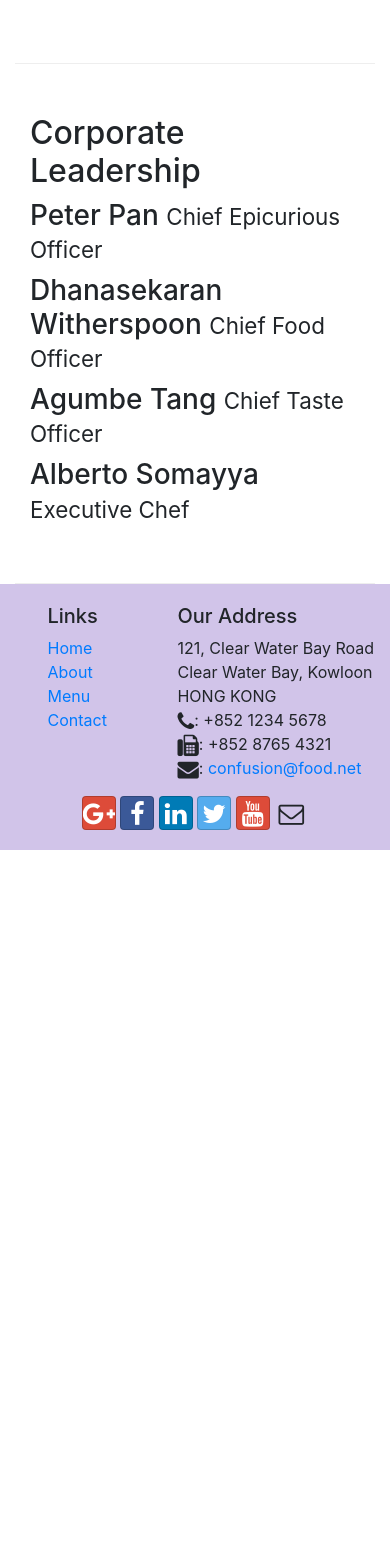
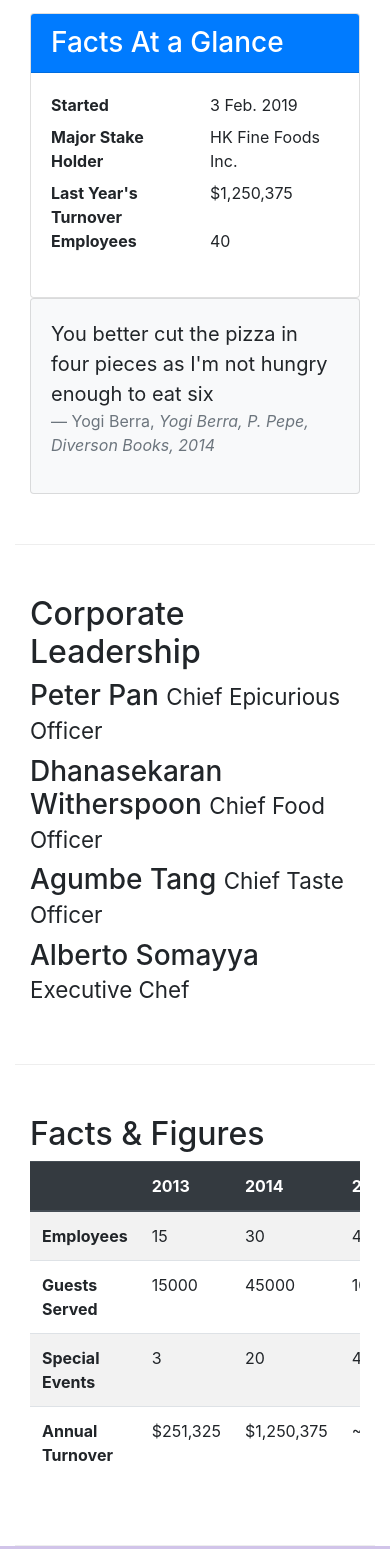
Before and after one commit to jamesMeier/BScoursera, a website: page aboutus.html in a window 390 px wide. Shown: the part 1036-2585 px from the top of the page. Before the commit the page ends 1886 px from the top, so only its background shows below. Drawn offline with nearby package versions, Linux system fonts and the light colour scheme.

Commit message:
card table

```diff
--- a/aboutus.html
+++ b/aboutus.html
@@ -113,6 +113,32 @@
             cuisines in a pan.
           </p>
         </div>
+        <div class="col-sm">
+          <div class="card">
+            <h3 class="card-header bg-primary text-white">Facts At a Glance</h3>
+            <div class="card-body">
+              <dl class="row">
+                <dt class="col-6">Started</dt>
+                <dd class="col-6" >3 Feb. 2019</dd>
+                <dt class="col-6">Major Stake Holder</dt>
+                <dd class="col-6">HK Fine Foods Inc.</dd>
+                <dt class="col-6">Last Year's Turnover</dt>
+                <dd class="col-6">$1,250,375</dd>
+                <dt class="col-6">Employees</dt>
+                <dd class="col-6">40</dd>
+              </dl>
+            </div>
+          </div>
+        </div>
+      <div class="col-12">
+        <div class="card card-body bg-light">
+          <blockquote class="blockquote">
+            <p class="mb-0">You better cut the pizza in four pieces as I'm not hungry enough to eat six</p>
+            <footer class="blockquote-footer">Yogi Berra,<cite title="Source Title"> Yogi Berra, P. Pepe, Diverson Books, 2014</cite></footer>
+
+          </blockquote>
+        </div>
+      </div>
       </div>
 
       <div class="">
@@ -166,6 +192,50 @@
           </div>
         </div>
       </div>
+      <div class="row row-content">
+        <div class="col-12 col-sm-9">
+          <h2>Facts &amp; Figures</h2>
+          <div class="table-responsive">
+                    <table class="table table-striped">
+                        <thead class="thead-dark">
+                            <tr>
+                                <th>&nbsp;</th>
+                                <th>2013</th>
+                                <th>2014</th>
+                                <th>2015</th>
+                            </tr>
+                        </thead>
+                        <tbody>
+                            <tr>
+                                <th>Employees</th>
+                                <td>15</td>
+                                <td>30</td>
+                                <td>40</td>
+                            </tr>
+                            <tr>
+                                <th>Guests Served</th>
+                                <td>15000</td>
+                                <td>45000</td>
+                                <td>100,000</td>
+                            </tr>
+                            <tr>
+                                <th>Special Events</th>
+                                <td>3</td>
+                                <td>20</td>
+                                <td>45</td>
+                            </tr>
+                            <tr>
+                                <th>Annual Turnover</th>
+                                <td>$251,325</td>
+                                <td>$1,250,375</td>
+                                <td>~$3,000,000</td>
+                            </tr>
+                        </tbody>
+                    </table>
+                </div>
+        </div>
+        <div class="col-12 col-sm-3"></div>
+      </div>
     </div>
 
     <footer class="footer">
```
Also changed, not shown: index.html (+1 -0 lines).
